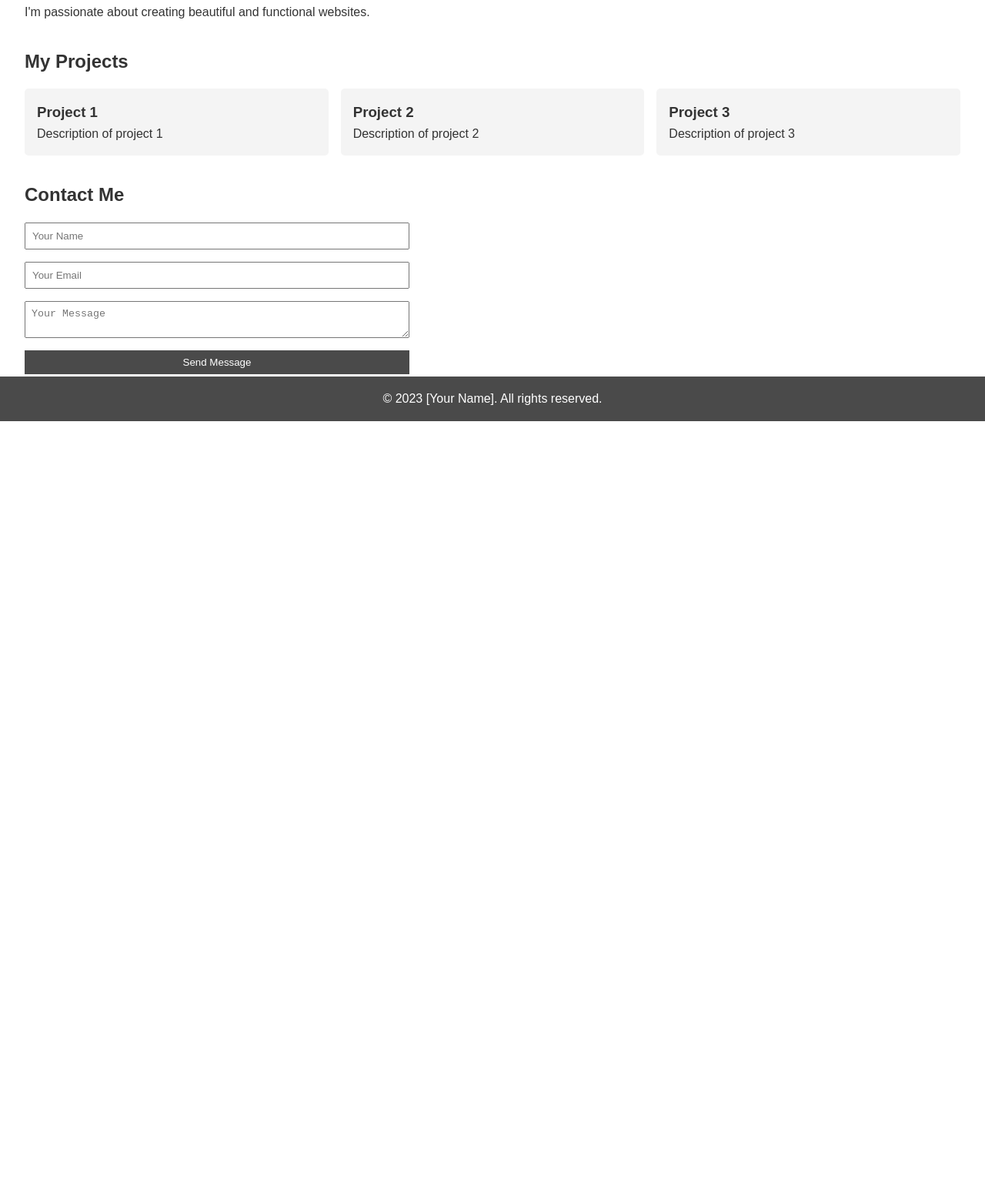
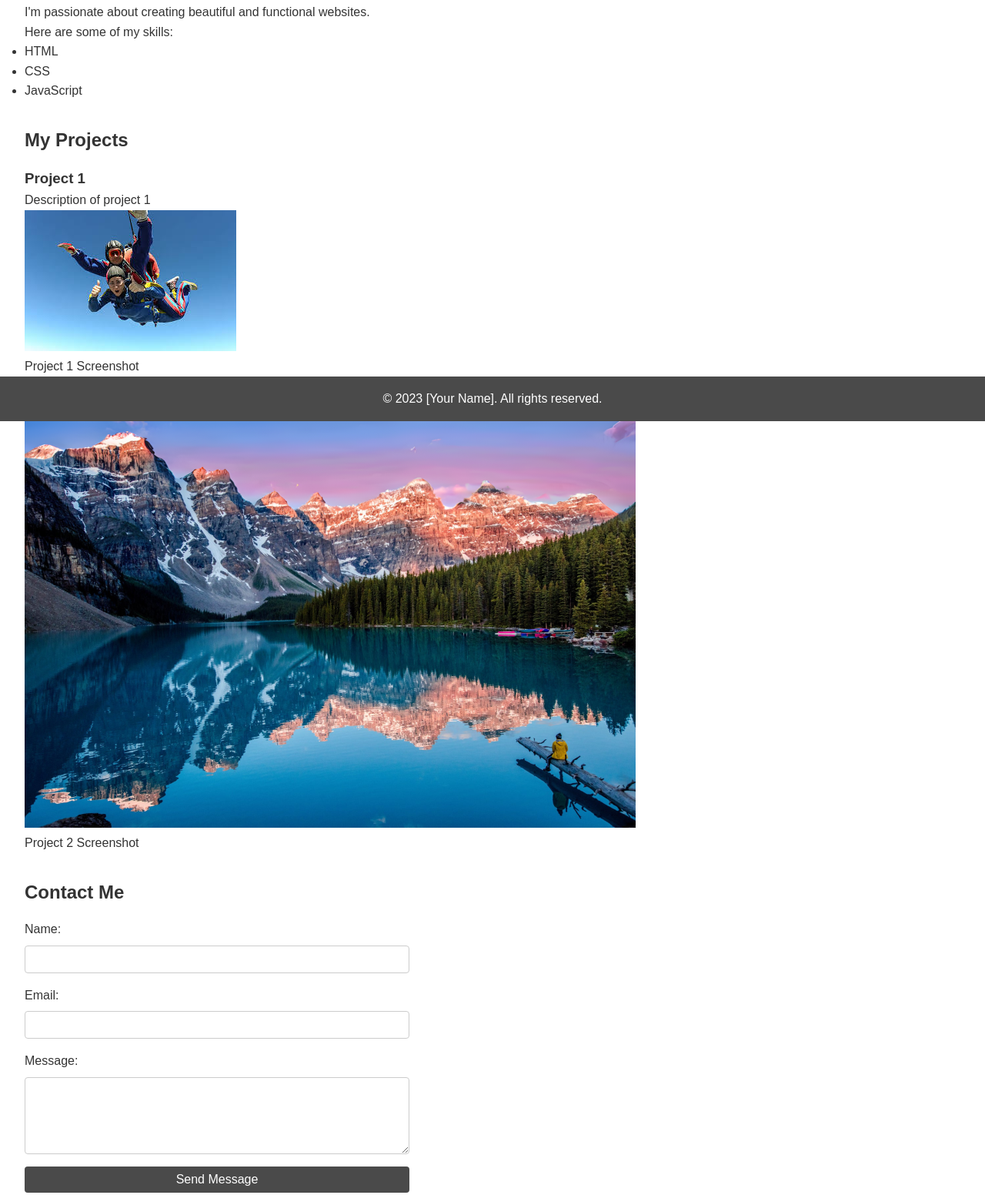
Before and after one commit to mal1ceee/webdev, a website: page index.html in a window 1280 px wide. Shown: the part 253-1805 px from the top of the page at 77% size. Before the commit the page ends 803 px from the top, so only its background shows below. Drawn offline with Linux system fonts and the light colour scheme.

Commit message:
feat: Added sample images and minor UI changes

```diff
--- a/index.html
+++ b/index.html
@@ -26,33 +26,52 @@
 
         <section id="about">
             <h2>About Me</h2>
-            <p>I'm passionate about creating beautiful and functional websites.</p>
+            <article>
+                <p>I'm passionate about creating beautiful and functional websites.</p>
+                <p>Here are some of my skills:</p>
+                <ul>
+                    <li>HTML</li>
+                    <li>CSS</li>
+                    <li>JavaScript</li>
+                </ul>
+            </article>
         </section>
 
         <section id="projects">
             <h2>My Projects</h2>
-            <div class="project-grid">
-                <div class="project-card">
-                    <h3>Project 1</h3>
-                    <p>Description of project 1</p>
-                </div>
-                <div class="project-card">
-                    <h3>Project 2</h3>
-                    <p>Description of project 2</p>
-                </div>
-                <div class="project-card">
-                    <h3>Project 3</h3>
-                    <p>Description of project 3</p>
-                </div>
-            </div>
+            <article>
+                <h3>Project 1</h3>
+                <p>Description of project 1</p>
+                <figure>
+                    <img src="src/image.png" alt="Project 1 Screenshot">
+                    <figcaption>Project 1 Screenshot</figcaption>
+                </figure>
+            </article>
+            <article>
+                <h3>Project 2</h3>
+                <p>Description of project 2</p>
+                <figure>
+                    <img src="src/image2.png" alt="Project 2 Screenshot">
+                    <figcaption>Project 2 Screenshot</figcaption>
+                </figure>
+            </article>
         </section>
 
         <section id="contact">
             <h2>Contact Me</h2>
             <form id="contact-form">
-                <input type="text" id="name" placeholder="Your Name" required>
-                <input type="email" id="email" placeholder="Your Email" required>
-                <textarea id="message" placeholder="Your Message" required></textarea>
+                <div>
+                    <label for="name">Name:</label>
+                    <input type="text" id="name" required>
+                </div>
+                <div>
+                    <label for="email">Email:</label>
+                    <input type="email" id="email" required>
+                </div>
+                <div>
+                    <label for="message">Message:</label>
+                    <textarea id="message" required></textarea>
+                </div>
                 <button type="submit">Send Message</button>
             </form>
         </section>
--- a/styles.css
+++ b/styles.css
@@ -57,9 +57,26 @@ form {
     max-width: 500px;
 }
 
+form div {
+    display: flex;
+    flex-direction: column;
+    margin-bottom: 1rem;
+}
+
+label {
+    margin-bottom: 0.5rem;
+}
+
 input, textarea {
-    margin-bottom: 1rem;
     padding: 0.5rem;
+    font-size: 1rem;
+    border: 1px solid #ccc;
+    border-radius: 4px;
+}
+
+textarea {
+    min-height: 100px;
+    resize: vertical;
 }
 
 button {
@@ -67,7 +84,9 @@ button {
     color: #fff;
     padding: 0.5rem;
     border: none;
+    border-radius: 4px;
     cursor: pointer;
+    font-size: 1rem;
 }
 
 button:hover {
```
Also changed, not shown: src/image.png (added), src/image2.png (added).
